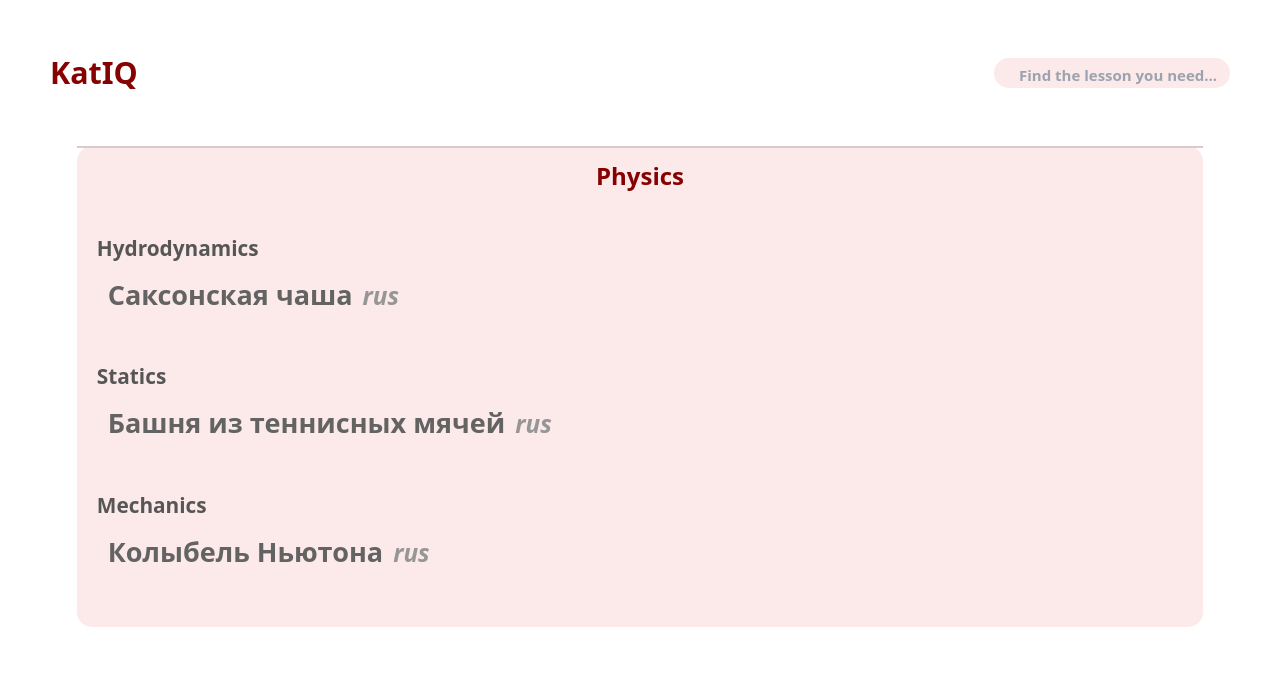
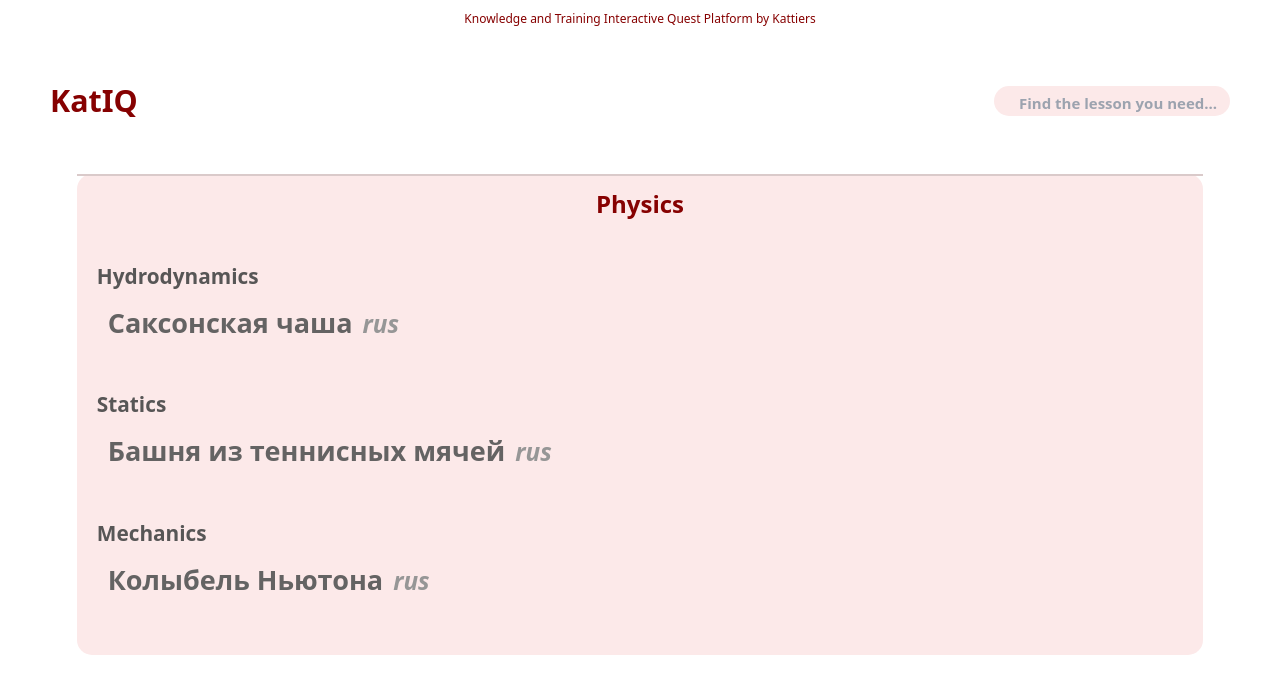
Before and after one commit to kattiers/katIQ, an Angular app: page / in a window 1280 px wide. Shown: the top 694 px of the page. Built offline with nearby package versions, Linux system fonts and the light colour scheme.

Commit message:
Update lesson-showing.component.html

```diff
--- a/src/app/lesson-showing/lesson-showing.component.html
+++ b/src/app/lesson-showing/lesson-showing.component.html
@@ -1,3 +1,4 @@
+<div class="logoKattiers">Knowledge and Training Interactive Quest Platform by Kattiers</div>
 <div class="header">
   <div class="logo">KatIQ</div>
 
```
